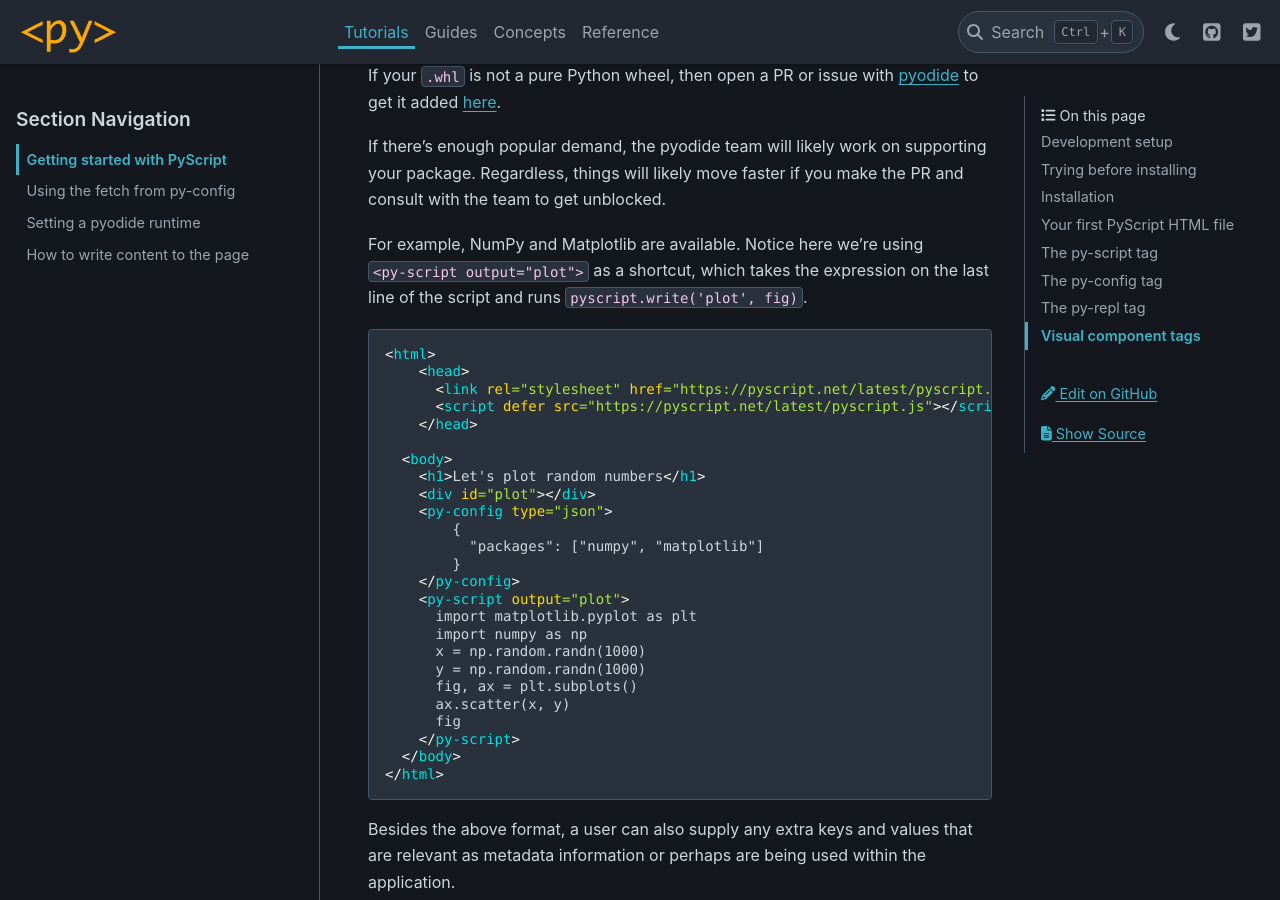
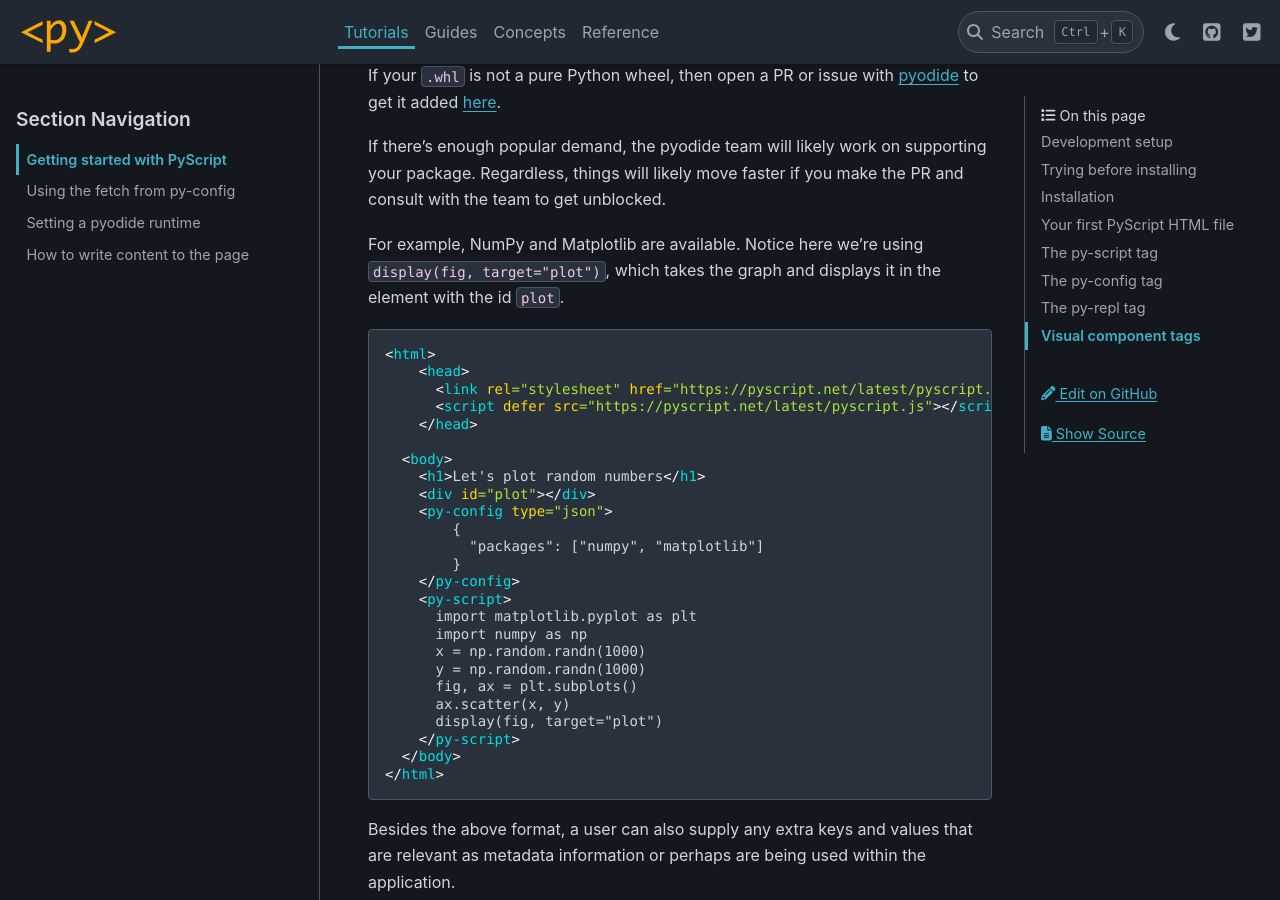
Before and after one commit to pyscript/pyscript, a Sphinx documentation site: the page built from docs/tutorials/getting-started.md, in a window 1280 px wide and 900 px high, scrolled down 6103 px. Built offline with Sphinx 7.4.7 and the PyData theme 0.15.4, drawn with Linux system fonts in a browser that asks for light colours; some of the changed text lies outside the part shown.

Commit message:
Deprecate pyscript output attribute (#981)
* Deprecate pyscript output attribute

* Update pyscriptjs/src/components/pyscript.ts

Co-authored-by: Antonio Cuni <anto.cuni@gmail.com>

Co-authored-by: Antonio Cuni <anto.cuni@gmail.com>

````diff
--- a/docs/tutorials/getting-started.md
+++ b/docs/tutorials/getting-started.md
@@ -269,8 +269,7 @@
 
 If there's enough popular demand, the pyodide team will likely work on supporting your package. Regardless, things will likely move faster if you make the PR and consult with the team to get unblocked.
 
-For example, NumPy and Matplotlib are available. Notice here we're using `<py-script output="plot">`
-as a shortcut, which takes the expression on the last line of the script and runs `pyscript.write('plot', fig)`.
+For example, NumPy and Matplotlib are available. Notice here we're using `display(fig, target="plot")`, which takes the graph and displays it in the element with the id `plot`.
 
 ```html
 <html>
@@ -287,14 +286,14 @@
           "packages": ["numpy", "matplotlib"]
         }
     </py-config>
-    <py-script output="plot">
+    <py-script>
       import matplotlib.pyplot as plt
       import numpy as np
       x = np.random.randn(1000)
       y = np.random.randn(1000)
       fig, ax = plt.subplots()
       ax.scatter(x, y)
-      fig
+      display(fig, target="plot")
     </py-script>
   </body>
 </html>
@@ -356,13 +355,13 @@
         [[fetch]]
         files = ["./data.py"]
     </py-config>
-    <py-script output="plot">
+    <py-script>
       import matplotlib.pyplot as plt
       from data import make_x_and_y
       x, y = make_x_and_y(n=1000)
       fig, ax = plt.subplots()
       ax.scatter(x, y)
-      fig
+      display(fig, target="plot")
     </py-script>
   </body>
 </html>
````
Also changed, not shown: docs/reference/elements/py-config.md (+6 -6 lines), pyscriptjs/src/components/pyscript.ts (+9 -1 lines), 2 other files.
